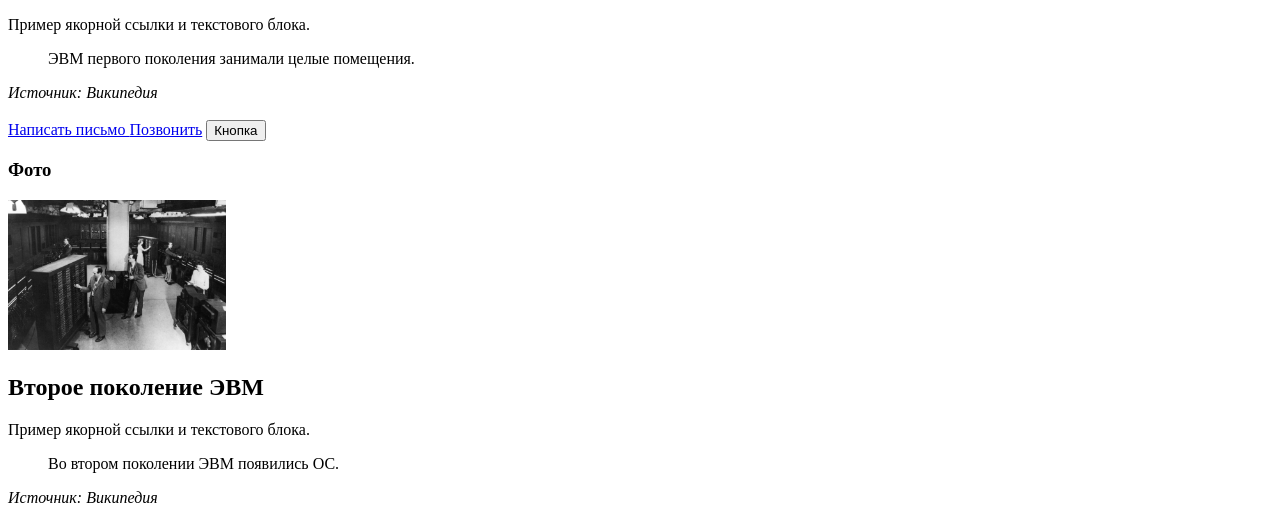
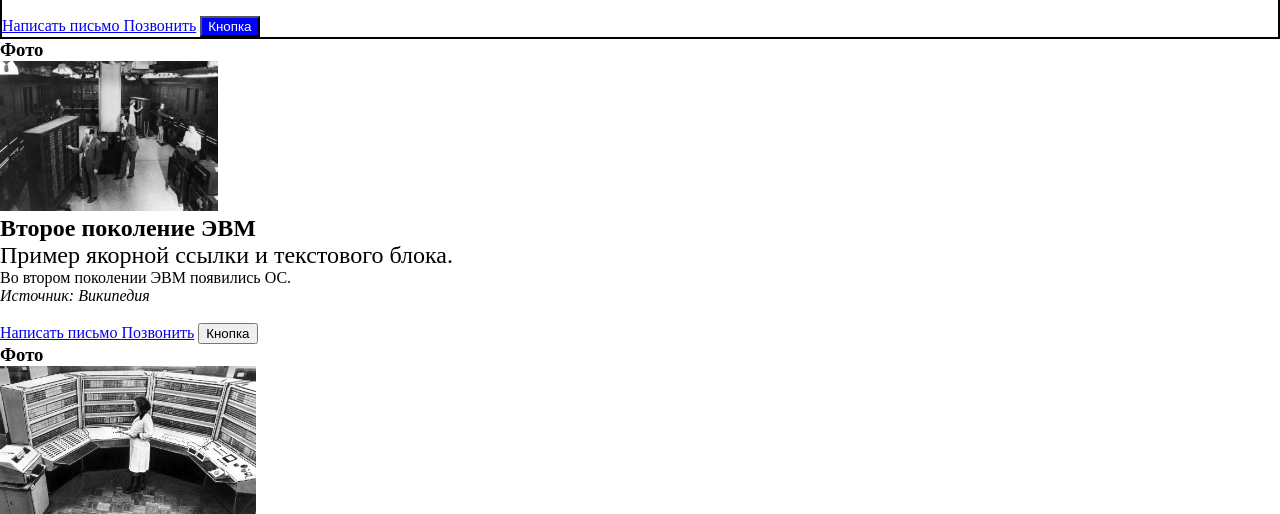
Before and after one commit to AnastasiaZlamanyuk/isrpo_LAB6, a plain HTML site: page my-site/index.html in a window 1280 px wide. Shown: the part 149-663 px from the top of the page. Drawn offline with Linux system fonts and the light colour scheme.

```diff
--- a/my-site/index.html
+++ b/my-site/index.html
@@ -4,6 +4,7 @@
     <meta charset="UTF-8" />
     <meta name="viewport" content="width=device-width, initial-scale=1.0" />
     <title>Document</title>
+    <link rel="stylesheet" href="style.css">
   </head>
   <body>
     <header>
@@ -26,7 +27,7 @@
         <br /><br />
         <a href="mailto:example@yandex.ru">Написать письмо </a>
         <a href="tel:+777777777">Позвонить</a>
-        <button>Кнопка</button>
+        <button class="btn-primary">Кнопка</button>
       </section>
       <aside>
         <h3>Фото</h3>
--- a/my-site/style.css
+++ b/my-site/style.css
@@ -0,0 +1,14 @@
+p {
+  font-size: 24px;
+}
+.btn-primary {
+  background-color: blue;
+  color: white;
+}
+#gen1 {
+  border: 2px solid black;
+}
+* {
+  box-sizing: border-box;
+  margin: 0;
+}
```
